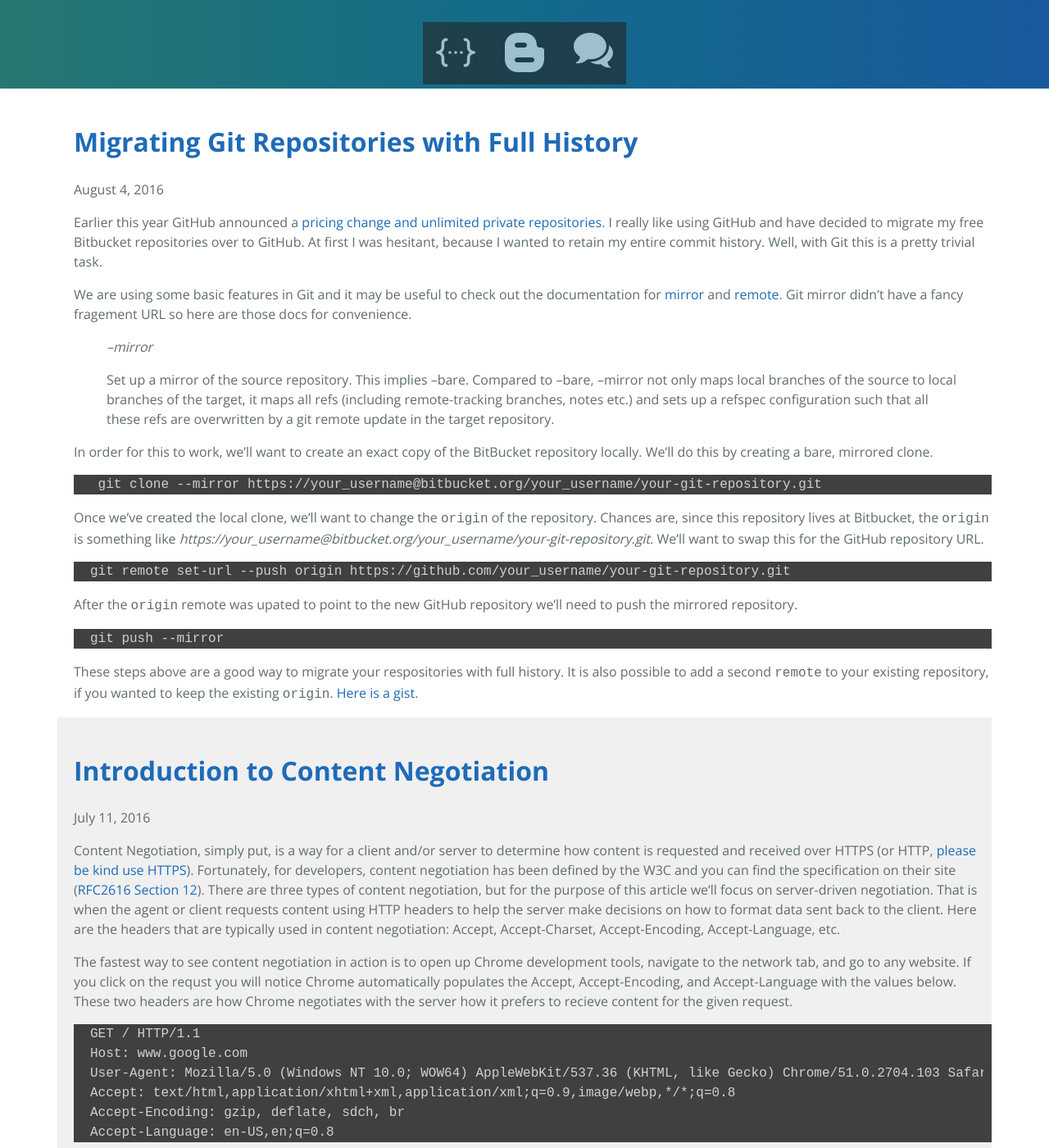
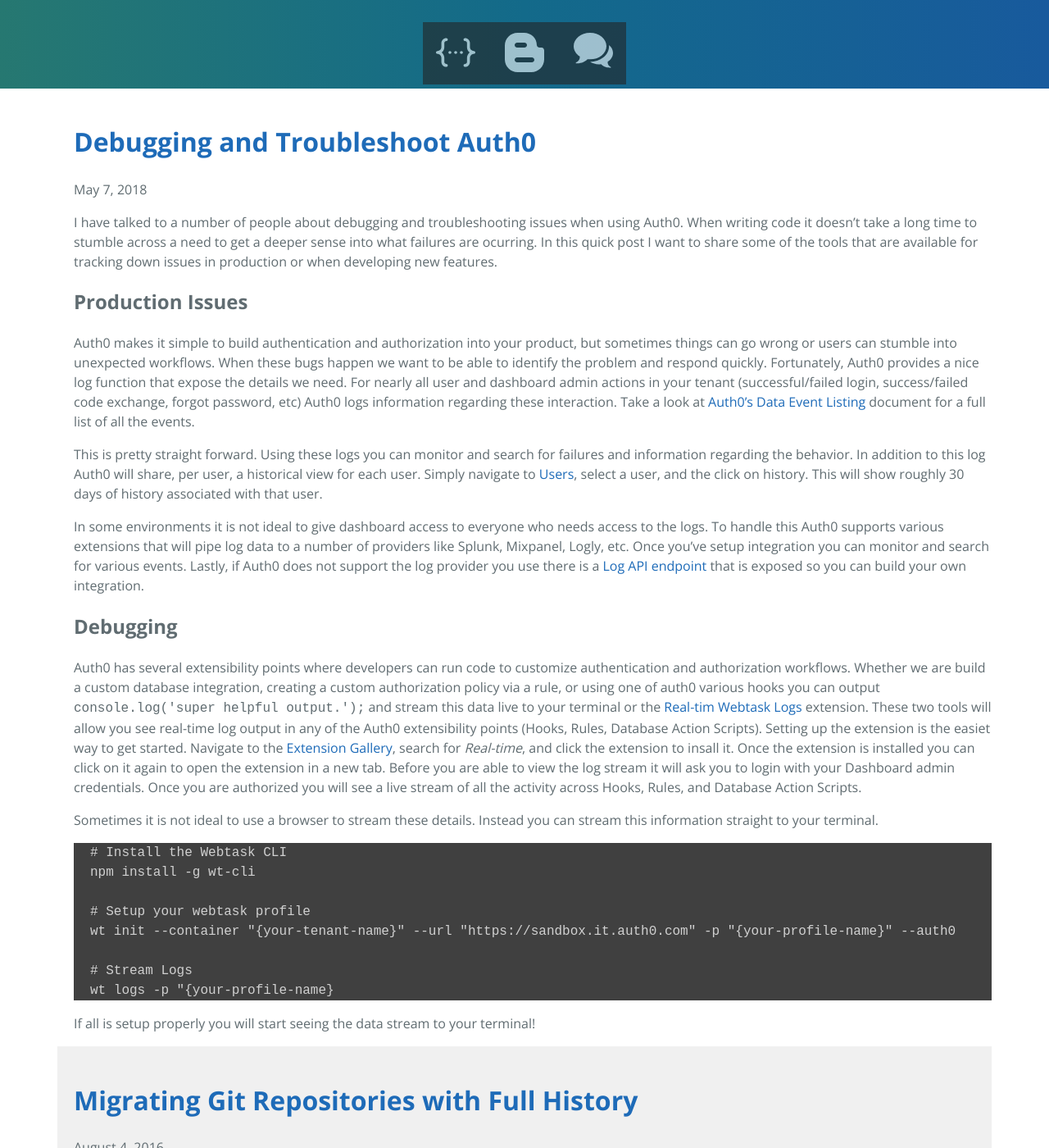
Before and after one commit to sgmeyer/sgmeyer.github.io, a Jekyll site: the page built from blog/index.html, in a window 1280 px wide and 1400 px high, scrolled down 351 px. Shown: the whole window at 82% size. Built offline with Jekyll 4.4.1, drawn with Linux system fonts in a browser that asks for light colours; the list of posts is cut into pages by our own code; some of the changed text lies outside the part shown.

Commit message:
Publishing Auth0 debug and troubleshooting blog

```diff
--- a/_posts/2018/20170-05-07-Troubleshooting-and-debugging-auth0.md
+++ b/_posts/2018/2018-05-07-Troubleshooting-and-debugging-auth0.md
@@ -12,7 +11,7 @@
 
 ## Production Issues
 
-Auth0 makes it simple to build authentication and authorization into your product, but sometimes things can go wrong or users can stumble into unexpected workflows.  When these bugs happen we want to be able to identify the problem and respond quickly.  Fortunately, Auth0 provides a nice log function that can provide the details we need.  For nearly all user and dashboard admin actions in your tenant (successful/failed login, success/failed code exchange, forgot password, etc) Auth0 logs information regarding these interaction.  Take a look at [Auth0's Data Event Listing](https://auth0.com/docs/logs#log-data-event-listing) document for a full list of all the events.
+Auth0 makes it simple to build authentication and authorization into your product, but sometimes things can go wrong or users can stumble into unexpected workflows.  When these bugs happen we want to be able to identify the problem and respond quickly.  Fortunately, Auth0 provides a nice log function that expose the details we need.  For nearly all user and dashboard admin actions in your tenant (successful/failed login, success/failed code exchange, forgot password, etc) Auth0 logs information regarding these interaction.  Take a look at [Auth0's Data Event Listing](https://auth0.com/docs/logs#log-data-event-listing) document for a full list of all the events.
 
 This is pretty straight forward.  Using these logs you can monitor and search for failures and information regarding the behavior.  In addition to this log Auth0 will share, per user, a historical view for each user.  Simply navigate to [Users](https://manage.auth0.com/#/users), select a user, and the click on history.  This will show roughly 30 days of history associated with that user.
 
```
Also changed, not shown: other parts of _posts/2018/2018-05-07-Troubleshooting-and-debugging-auth0.md (+0 -1 lines).
